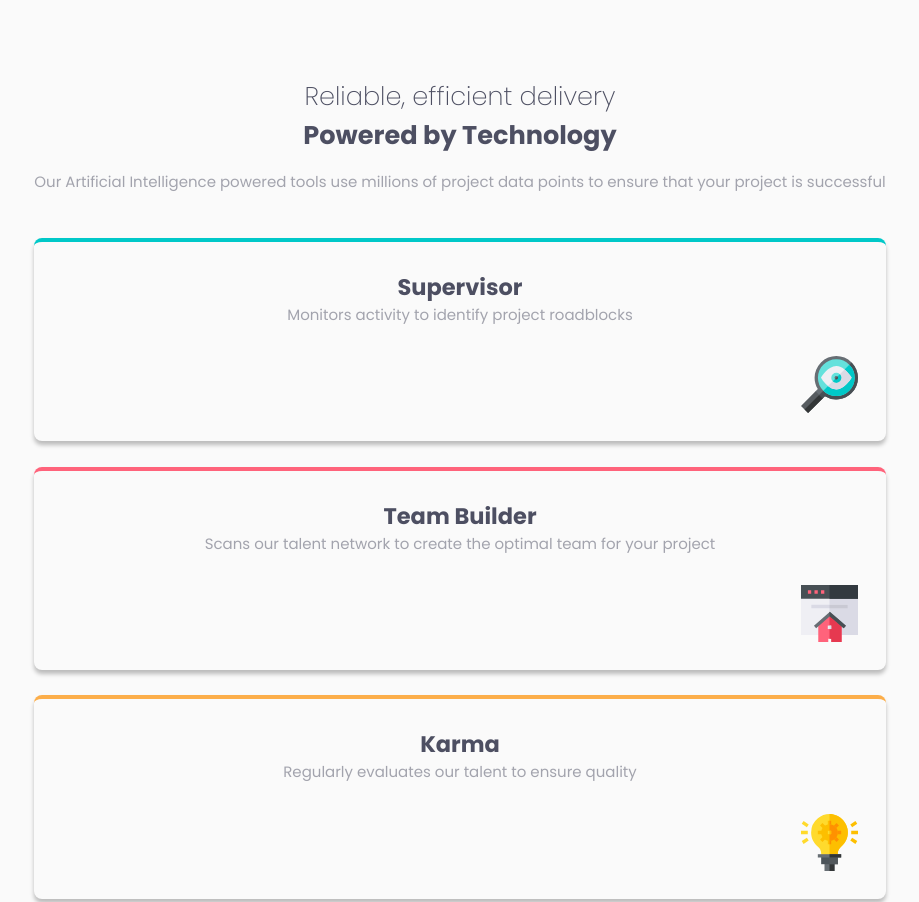
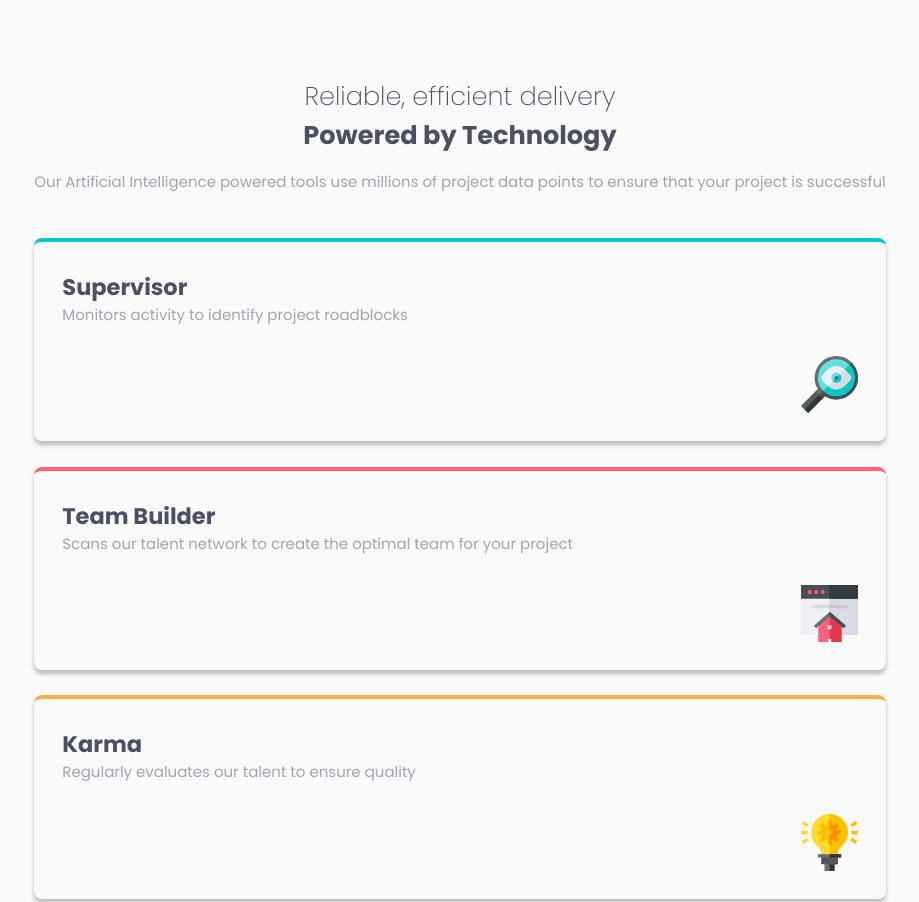
Before and after one commit to fvdumaa/four-card-feature, a plain HTML site: page index.html in a window 1280 px wide. Shown: the top 902 px of the page, without its empty margins (180-1099 px from the left). Drawn offline with Linux system fonts and the light colour scheme.

Commit message:
updated card alignment headings

```diff
--- a/style.css
+++ b/style.css
@@ -1,5 +1,3 @@
-
-
 *, *::before, *::after {
     box-sizing: border-box;
   }
@@ -60,7 +58,6 @@
   article {
     display: flex;
     flex-direction: column;
-    align-items: center;
     padding: 1.867em;
     box-shadow: 0 4px 4px 0 rgba(0, 0, 0, .25);
     border-radius: .5rem;
@@ -98,6 +95,10 @@
     line-height: 1.5;
   }
 
+article h2 {
+    text-align: start;
+}
+
   article:nth-of-type(1) {
     border-top: solid .3rem #00C8C8;
 
```
